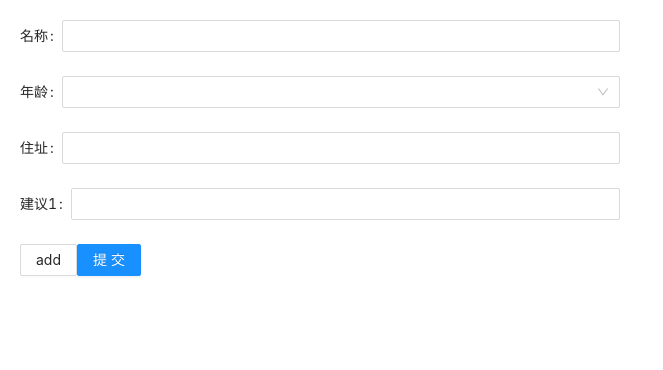
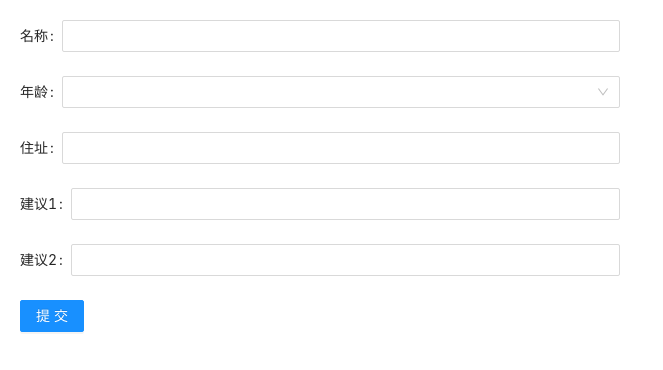
Before and after one commit to caitlinChang/similar-formily, a React (Create React App) app: page / in a window 1280 px wide. Shown: the top 370 px of the page, without its empty margins (0-663 px from the left). Built offline with nearby package versions, Linux system fonts and the light colour scheme.

Commit message:
feat: 渲染array 组件

```diff
--- a/package.json
+++ b/package.json
@@ -11,6 +11,9 @@
     "@types/react": "^17.0.39",
     "@types/react-dom": "^17.0.13",
     "antd": "^4.18.9",
+    "mobx": "^6.4.2",
+    "mobx-react": "^7.3.0",
+    "mobx-react-lite": "^3.3.0",
     "react": "^17.0.2",
     "react-dom": "^17.0.2",
     "react-scripts": "5.0.0",
--- a/src/Demo.tsx
+++ b/src/Demo.tsx
@@ -1,9 +1,12 @@
-import React, { useState } from "react";
+import React, { useContext, useEffect, useState } from "react";
 import { FieldComponent } from "./react/index";
 import { Form as FormInstance } from "./core/form";
-import { FormContext } from "./react/context";
+import { FieldContext, FormContext } from "./react/context";
 import { Input, Form, Button, Select } from "antd";
-import { cloneDeep } from "lodash";
+import { cloneDeep, get } from "lodash";
+
+import { observer } from "mobx-react-lite";
+// import { observer } from "mobx-react";
 
 const form = new FormInstance();
 
@@ -22,7 +25,52 @@ const options = [
   },
 ];
 
-export default function Demo() {
+const ArrayAdvice = observer(() => {
+  const arrayField = useContext(FieldContext);
+  const [value, setValue] = useState([]);
+  const form = useContext(FormContext);
+  if (arrayField?.type !== "array") return <></>;
+  // const value = arrayField?.value || [];
+
+  // const value = form?.getValuesIn(arrayField?.path as string) || [];
+
+  useEffect(() => {
+    const newValue = get(form?.values, arrayField?.path as string);
+    setValue(newValue);
+    console.log(
+      "formValues change = ",
+      cloneDeep(form?.values),
+      newValue,
+      arrayField.path
+    );
+  }, [form?.values]);
+
+  return (
+    <div>
+      {value?.map?.((item: any, index: number) => {
+        return (
+          <FieldComponent
+            name={index}
+            component={[
+              Input,
+              {
+                width: "200px",
+              },
+            ]}
+            decorator={[
+              Form.Item,
+              {
+                label: `建议${index + 1}`,
+              },
+            ]}
+          />
+        );
+      })}
+      {/* <Button onClick={() => arrayField?.push()}> Add More </Button> */}
+    </div>
+  );
+});
+function Demo() {
   return (
     <div style={{ width: "600px", margin: "20px" }}>
       <FormContext.Provider value={form}>
@@ -58,7 +106,7 @@ export default function Demo() {
               label: "年龄",
             },
           ]}
-        ></FieldComponent>
+        />
         <FieldComponent name="object">
           <FieldComponent
             name="address"
@@ -76,24 +124,12 @@ export default function Demo() {
             ]}
           />
         </FieldComponent>
-        <FieldComponent name="array">
-          <FieldComponent
-            name="advice"
-            component={[
-              Input,
-              {
-                width: "200px",
-              },
-            ]}
-            decorator={[
-              Form.Item,
-              {
-                label: "建议1",
-              },
-            ]}
-          />
-          <Button>add</Button>
-        </FieldComponent>
+        <FieldComponent
+          type="array"
+          name="array"
+          component={[ArrayAdvice, {}]}
+          defaultValue={["", ""]}
+        />
         <Button
           type="primary"
           onClick={() => console.log(cloneDeep(form.values))}
@@ -104,3 +140,5 @@ export default function Demo() {
     </div>
   );
 }
+
+export default Demo;
--- a/src/core/field.ts
+++ b/src/core/field.ts
@@ -1,3 +1,4 @@
+import { makeAutoObservable, observable, makeObservable } from "mobx";
 import { Form } from "./form";
 
 export type JSXComponent =
@@ -6,7 +7,8 @@ export type JSXComponent =
 
 export class Field {
   title?: string;
-  name?: string;
+  name?: string | number;
+  type?: "array" | "object" | "string" | "number";
   component?: [JSXComponent] | [JSXComponent, any];
   decorator?: [JSXComponent] | [JSXComponent, any];
   defaultValue?: any;
@@ -24,15 +26,20 @@ export class Field {
     this.component = props.component;
     this.decorator = props.decorator;
     this.props = props;
-    this.value = props.value;
     this.form = props.form;
     this.path = props.path;
     this.children = props.children;
+    this.type = props.type || "string";
+    this.defaultValue = props.defaultValue;
+
+    if (this.defaultValue && !props.value) {
+      console.log("default Value = ", this.defaultValue);
+
+      this.onInput([this.defaultValue]);
+    }
   }
 
   set value(value: any) {
-    console.log("value path = ", this.path);
-
     this.form?.setValuesIn(value, this.path as string);
   }
 
@@ -41,9 +48,11 @@ export class Field {
   }
 
   onInput(e: any[]) {
-    const value = e[0]?.target ? e[0].target.value : e[0];
+    const value = e[0]?.target?.value ? e[0].target.value : e[0];
+    this.value = value;
 
-    this.value = value;
+    console.log("this.value = ", this.value, value);
+
     // 触发一些生命周期hooks
     this.notify("Input_value_change");
     this.notify("form_value_change");
@@ -53,13 +62,25 @@ export class Field {
     // this.form?
   }
 
+  push() {
+    if (this.type === "array") {
+      if (!Array.isArray(this.value)) {
+        this.onInput([[null]]);
+      } else {
+        this.onInput([[...this.value, null]]);
+      }
+    }
+  }
+
+  pop() {}
+
+  unshift() {}
+
+  shift() {}
+
   // setValue() {}
 
   // setComponet() {}
 
   // setComponetProps() {}
 }
-
-// export const createField = () => {
-//   return;
-// };
--- a/src/core/form.ts
+++ b/src/core/form.ts
@@ -1,7 +1,7 @@
 import { Field } from "./field";
 import { get, set } from "lodash";
 
-import { observable, makeObservable } from "mobx";
+import { observable, makeObservable, makeAutoObservable } from "mobx";
 export class Form {
   values: any;
   // @ts-ignore
@@ -12,9 +12,11 @@ export class Form {
   constructor() {
     this.values = {};
 
-    makeObservable(this, {
-      values: observable,
-    });
+    // makeObservable(this, {
+    //   values: observable,
+    // });
+
+    makeAutoObservable(this);
   }
 
   setValues(values: any) {
@@ -23,7 +25,7 @@ export class Form {
 
   setValuesIn(value: any, path: string) {
     set(this.values, path, value);
-    // console.log("this.values = ", this.values);
+    // console.log("setValuesIn = ", value, path, this.values);
   }
 
   getValuesIn(path: string) {
--- a/src/react/reactiveField.tsx
+++ b/src/react/reactiveField.tsx
@@ -1,6 +1,8 @@
 import React, { createElement } from "react";
 import { Field } from "../core/field";
 import { observer } from "mobx-react-lite";
+
+// import { observer } from "mobx-react";
 
 export type JSXComponent =
   | keyof JSX.IntrinsicElements
@@ -43,4 +45,7 @@ const ReactiveField = (props: { field: Field; children?: any }) => {
 
   return renderDecorator(renderComponent() as any) as JSXComponent;
 };
-export default ReactiveField;
+
+// export default ReactiveField;
+
+export default observer(ReactiveField as any);
```
Also changed, not shown: 1 other file (tests, documents, lock files or other folders).
